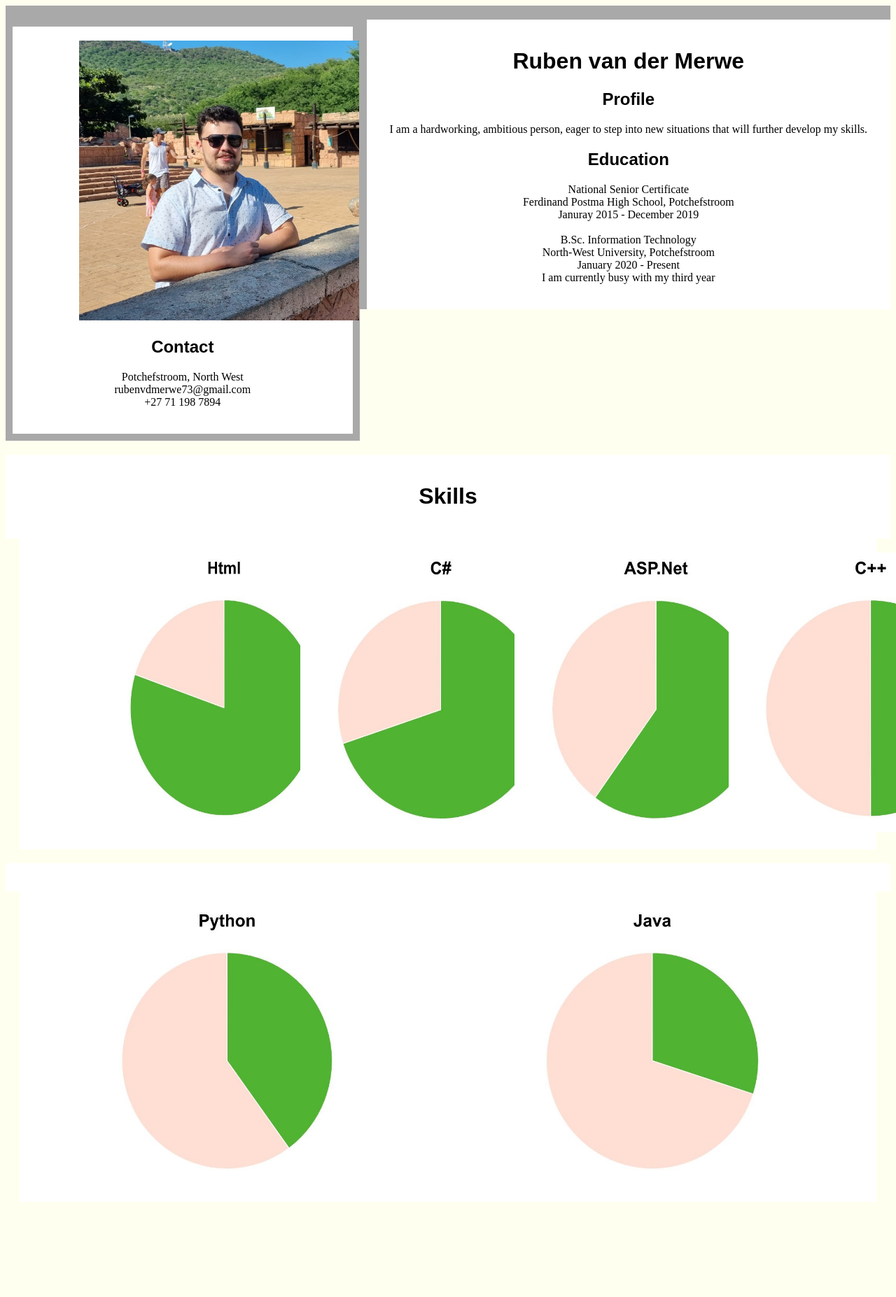
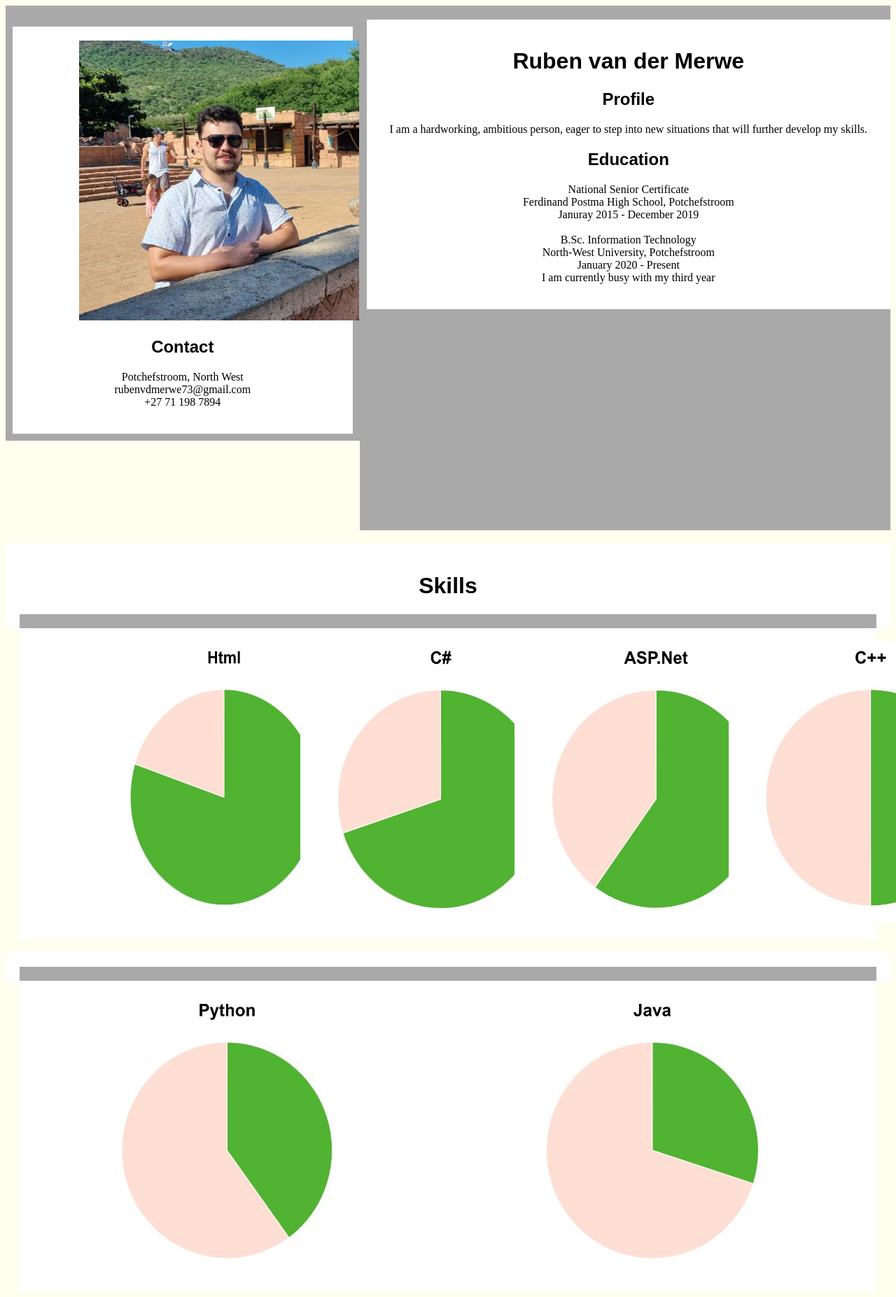
Before and after one commit to RubenvdMerwe1/RubenvdMerwe.github.io, a plain HTML site: page index.html in a window 1280 px wide. Shown: the top 1854 px of the page at 70% size. Before the commit the page ends 1726 px from the top, so only its background shows below. Drawn offline with Linux system fonts and the light colour scheme.

Commit message:
changed background colours

```diff
--- a/index.html
+++ b/index.html
@@ -14,21 +14,26 @@
             float: left;
             width: 40%;
             padding: 10px;
+            background-color: darkgray;
         }
         .rightcolumn {
             float: left;
             width: 60%;
             padding-left: 10px;
+            height :750px;
+            background-color :darkgray;
         }
 
         .column {
-            float:left;
-            width:25%;
+            float: left;
+            width: 25%;
+            background-color: darkgray;
         }
 
         .column2 {
-            float:left;
-            width:50%;
+            float: left;
+            width: 50%;
+            background-color: darkgray;
         }
 
         .card {
```
